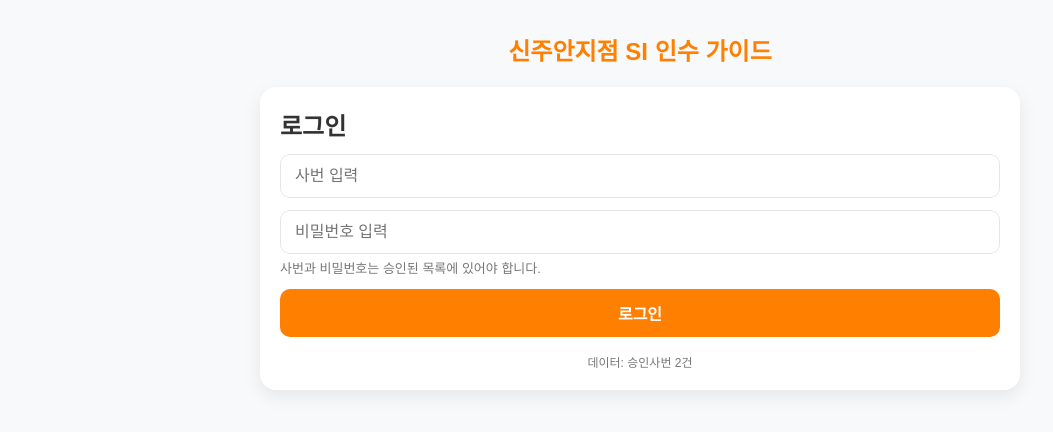
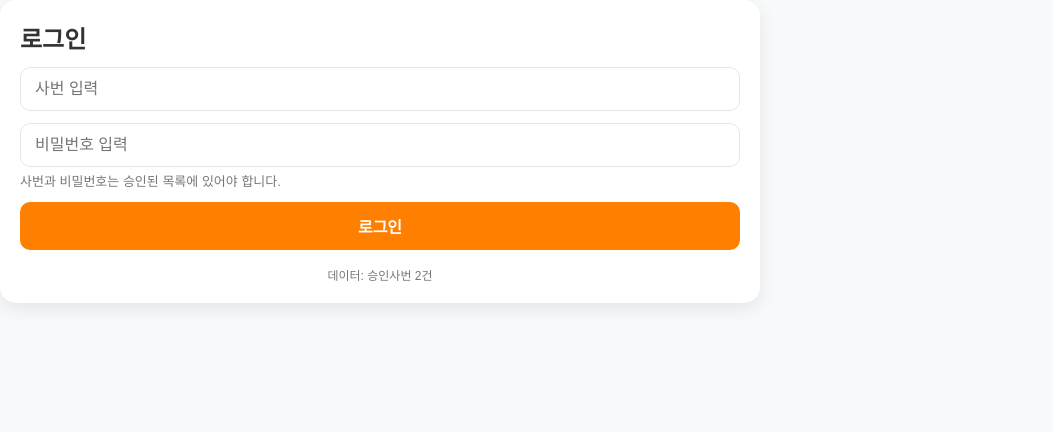
Before and after one commit to jisuchoo/forOrg, a React (Vite) app: page / in a window 1280 px wide. Shown: the top 432 px of the page, without its empty margins (0-1053 px from the left). Built offline with nearby package versions, Linux system fonts and the light colour scheme.

Commit message:
Update App.jsx

```diff
--- a/src/App.jsx
+++ b/src/App.jsx
@@ -1,34 +1,27 @@
 import { BrowserRouter, Routes, Route, Navigate } from "react-router-dom"
-import { useEffect, useState } from "react"
+import { useState, useEffect } from "react"
 import Login from "./pages/Login.jsx"
 import Search from "./pages/Search.jsx"
-import AdminLogs from "./pages/AdminLogs.jsx"
 
 export default function App(){
   const [user, setUser] = useState(null)
 
   useEffect(()=>{
     const saved = localStorage.getItem("empno")
-    if(saved){
-      setUser({ empno: saved })
-    }
+    if(saved) setUser({ empno: saved })
   }, [])
 
   return (
     <BrowserRouter>
-      <section className="screen">
-        <div className="app-title">신주안지점 SI 인수 가이드</div>
       <Routes>
         <Route path="/" element={
           user ? <Navigate to="/search" replace /> : <Login onLogin={setUser} />
         } />
         <Route path="/search" element={
-            user ? <Search currentUser={user.empno}/> : <Navigate to="/" replace/>
+          user ? <Search currentUser={user.empno} /> : <Navigate to="/" replace/>
         } />
-          <Route path="/admin" element={<AdminLogs />} />
         <Route path="*" element={<Navigate to="/" replace />} />
       </Routes>
-      </section>
     </BrowserRouter>
   )
 }
```
Lines whose indentation alone changed are shown as unchanged.
